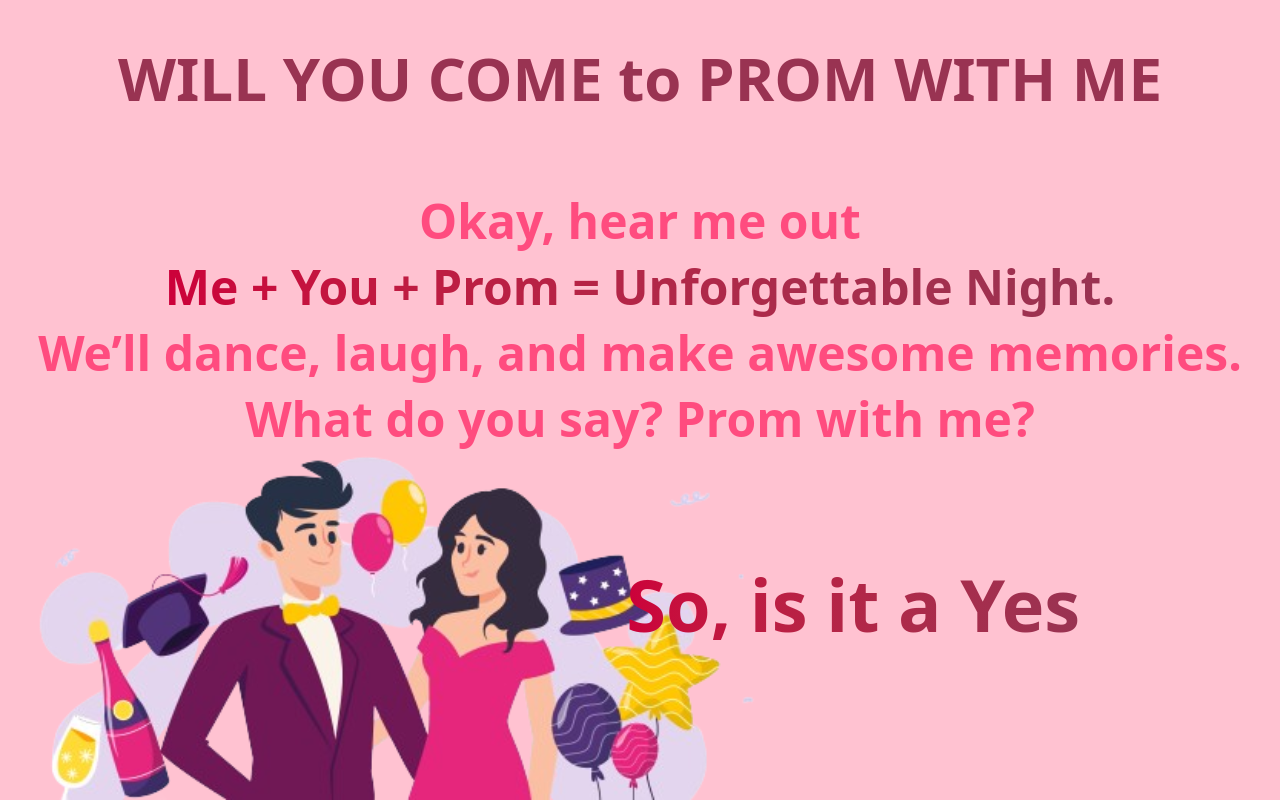
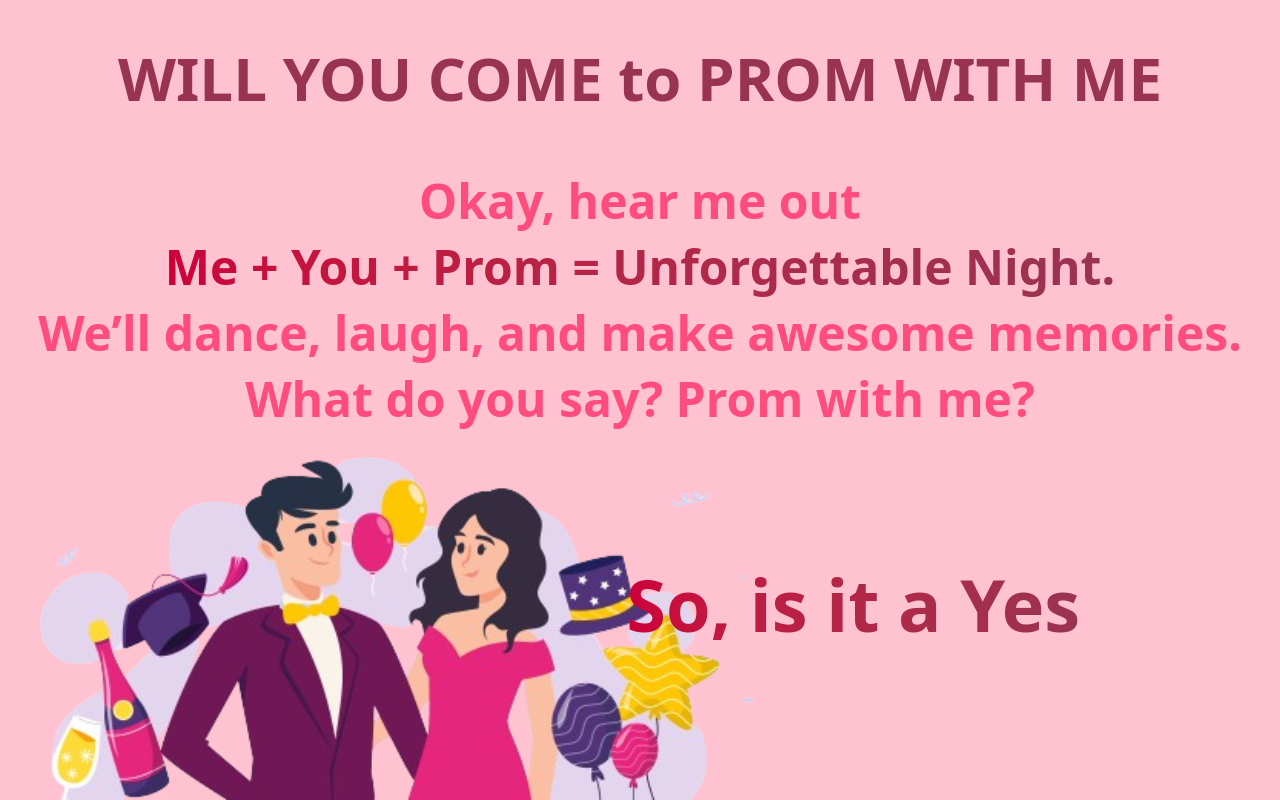
Before and after one commit to Siddesh755/prom, a React (Vite) app in the folder wybmp/: page / in a window 1280 px wide. Built offline with nearby package versions, Linux system fonts and the light colour scheme.

Commit message:
fix: Adjust spacing and font class in Hero component

```diff
--- a/wybmp/src/components/Hero.jsx
+++ b/wybmp/src/components/Hero.jsx
@@ -9,12 +9,12 @@ const Hero = () => {
 
       {/* Content layer */}
       <div className="flex justify-center pt-12 z-10 relative">
-        <h1 className="text-6xl text-[#993352] font-extrabold text-center">
+        <h1 className="text-6xl text-[#993352] font-extrabold text-center font">
           WILL YOU COME to PROM WITH ME
         </h1>
       </div>
 
-      <div className="flex justify-center mt-20 px-4 z-10 relative">
+      <div className="flex justify-center mt-15 px-4 z-10 relative">
         <p className="text-5xl text-center font-extrabold max-w-8xl text-[#ff4c7f] leading-snug ">
           Okay, hear me out <br />  <span class="text-transparent bg-clip-text bg-gradient-to-l to-[#cc003a] from-[#993352]">Me + You + Prom = Unforgettable Night.</span>
           <br />
```
